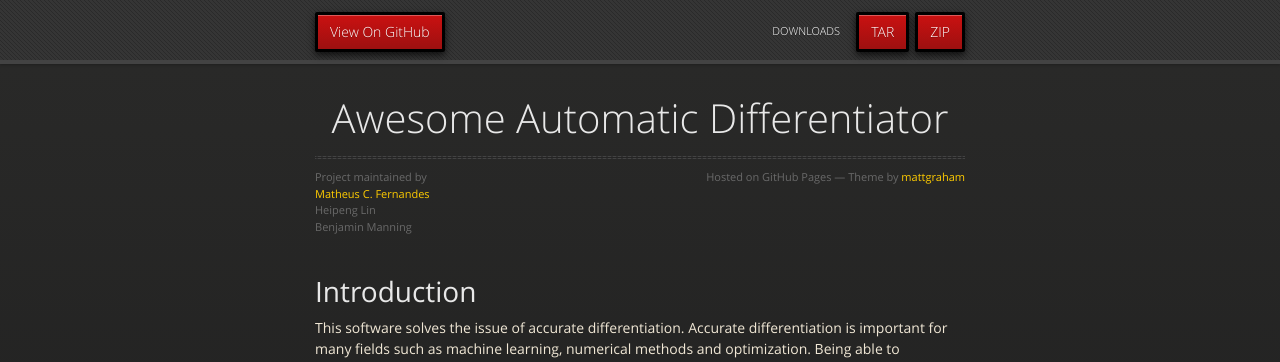
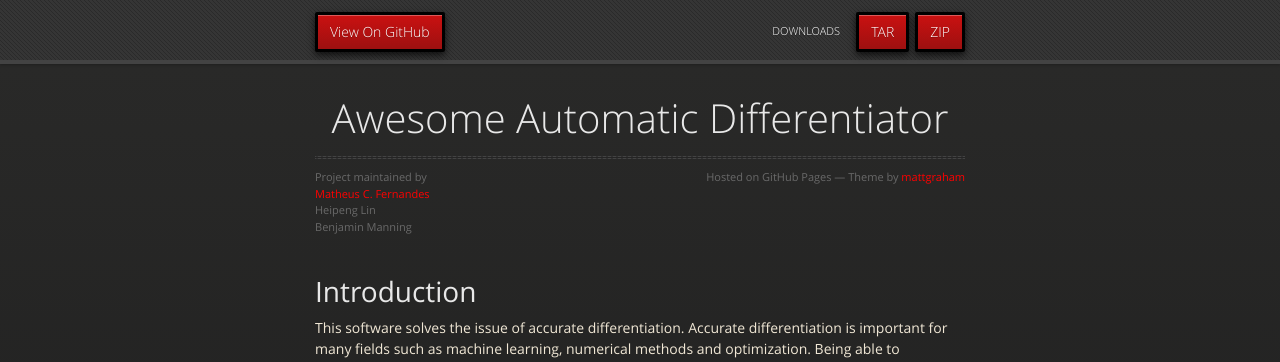
Before and after one commit to dist-computing/cs107-FinalProject, a Jekyll site: the page built from index.md, in a window 1280 px wide. Shown: the top 362 px of the page. Built offline with Jekyll 4.4.1, drawn with Linux system fonts in a browser that asks for light colours; our own code applies the rules of GitHub Pages for plain Markdown files; formulas are drawn with MathJax 3; the repository's description, which GitHub fills in, is left out.

Commit message:
url color

```diff
--- a/_sass/jekyll-theme-midnight.scss
+++ b/_sass/jekyll-theme-midnight.scss
@@ -50,7 +50,7 @@ h3 {
 }
 
 a {
-  color:#ffcc00;
+  color:#ff0000;
   font-weight:400;
   text-decoration:none;
 
```
